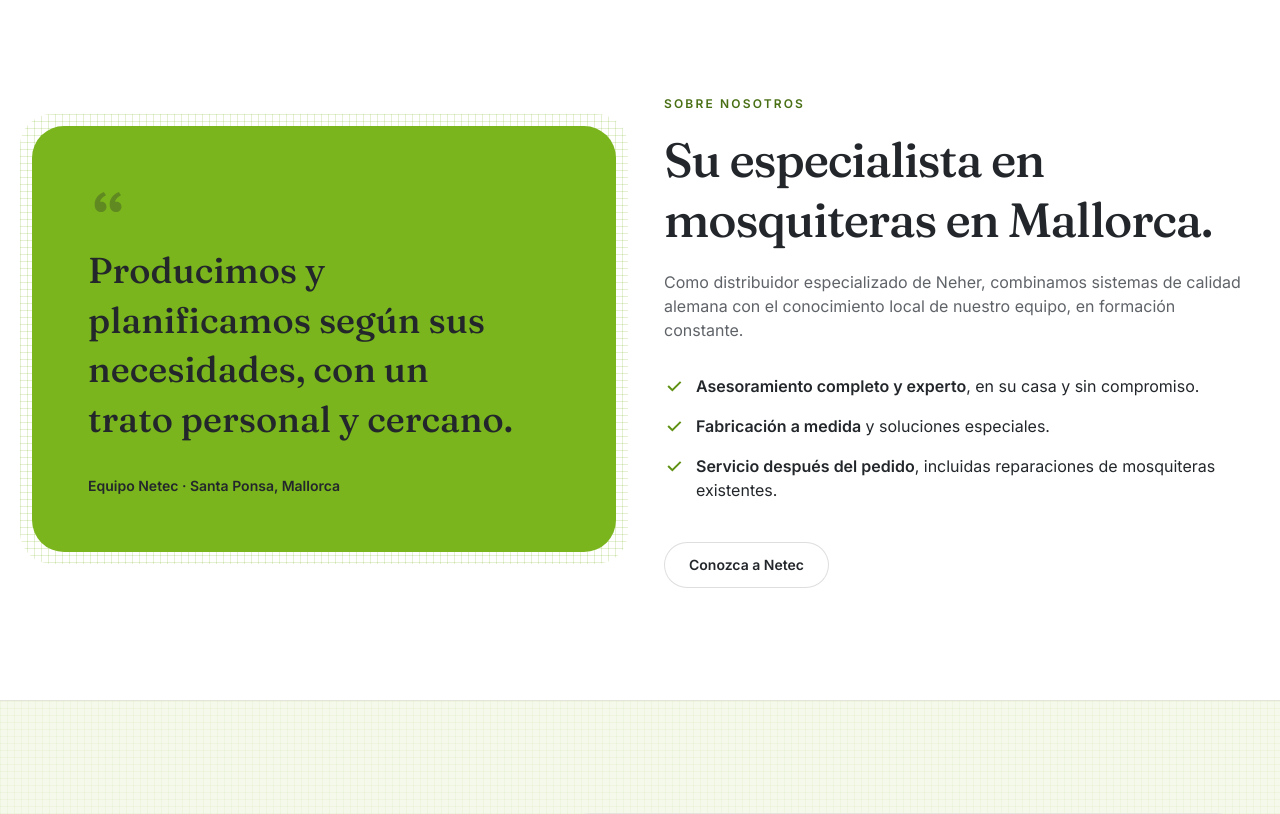
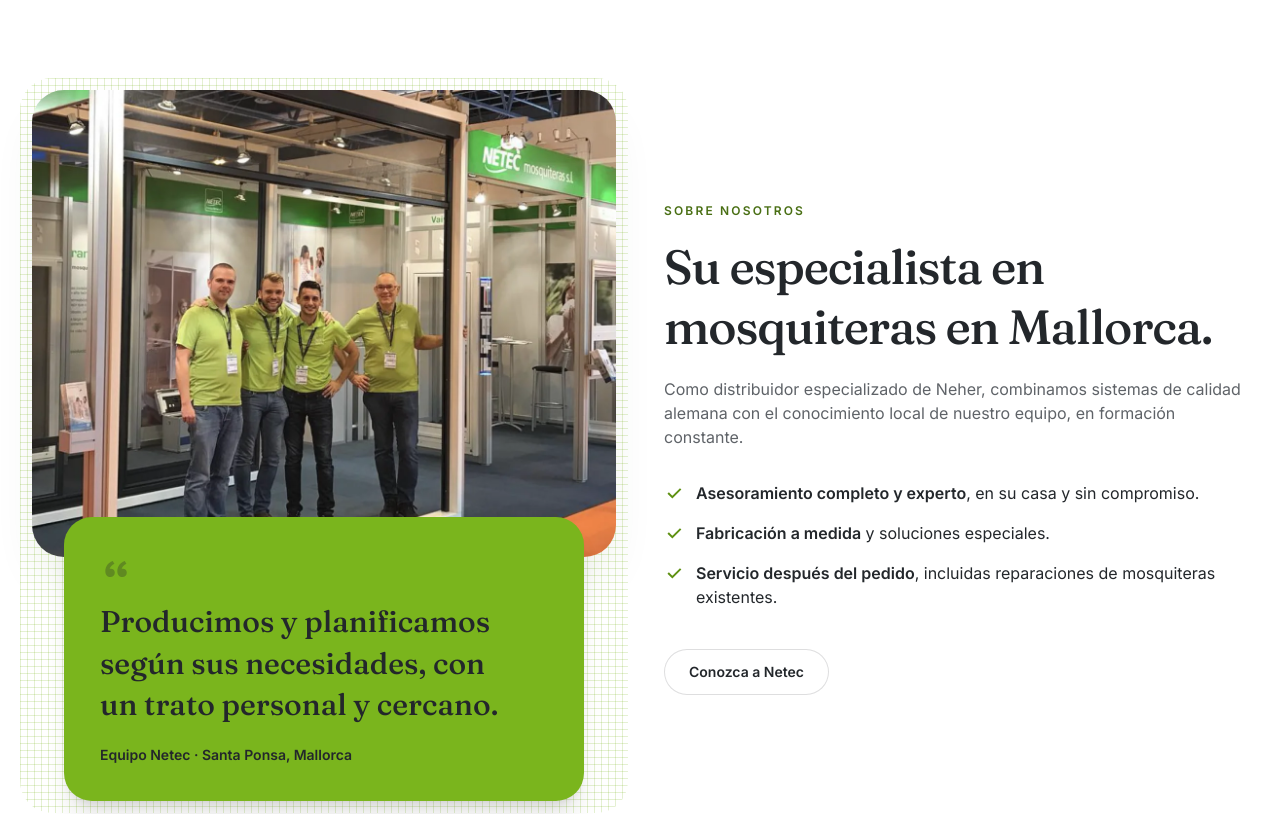
Before and after one commit to malledirekt/netec, a website: page public/index.html in a window 1280 px wide. Shown: the part 3740-4554 px from the top of the page. Drawn offline with nearby package versions, Linux system fonts and the light colour scheme; files that its build step writes are made by us from their sources.

Commit message:
Teamfoto in der Sektion Sobre nosotros
Co-Authored-By: Claude Opus 5.5 <noreply@anthropic.com>
Claude-Session: https://claude.ai/code/session_01EvGq64qTNduMKCjZVyMghb

```diff
--- a/public/index.html
+++ b/public/index.html
@@ -282,10 +282,11 @@
         <div class="mx-auto grid max-w-7xl items-center gap-12 px-5 py-20 lg:grid-cols-2 lg:px-8 lg:py-28">
           <figure class="relative" data-reveal>
             <div class="mesh absolute -inset-3 rounded-[2rem] text-netec-500/20" aria-hidden="true"></div>
-            <blockquote class="relative rounded-[2rem] bg-netec-500 p-10 text-ink sm:p-14">
-              <svg class="size-10 text-ink/30" viewBox="0 0 24 24" fill="currentColor" aria-hidden="true"><path d="M9.5 6C6 7.4 4 10.2 4 13.6 4 16.2 5.6 18 7.8 18c1.9 0 3.3-1.4 3.3-3.2 0-1.8-1.3-3-3-3-.3 0-.7 0-.9.1.4-1.6 1.8-3.1 3.6-3.9L9.5 6Zm9 0C15 7.4 13 10.2 13 13.6c0 2.6 1.6 4.4 3.8 4.4 1.9 0 3.3-1.4 3.3-3.2 0-1.8-1.3-3-3-3-.3 0-.7 0-.9.1.4-1.6 1.8-3.1 3.6-3.9L18.5 6Z"/></svg>
-              <p class="mt-6 font-display text-3xl leading-snug font-medium text-balance sm:text-4xl">Producimos y planificamos según sus necesidades, con un trato personal y cercano.</p>
-              <figcaption class="mt-8 text-sm font-semibold">Equipo Netec · Santa Ponsa, Mallorca</figcaption>
+            <img src="/img/fotos/equipo.webp" alt="El equipo de Netec en su stand de feria" class="relative aspect-[5/4] w-full rounded-[2rem] object-cover shadow-2xl shadow-netec-900/10" width="1200" height="960" loading="lazy" />
+            <blockquote class="relative mx-4 -mt-10 rounded-[1.75rem] bg-netec-500 p-7 text-ink shadow-xl sm:mx-8 sm:p-9">
+              <svg class="size-8 text-ink/30" viewBox="0 0 24 24" fill="currentColor" aria-hidden="true"><path d="M9.5 6C6 7.4 4 10.2 4 13.6 4 16.2 5.6 18 7.8 18c1.9 0 3.3-1.4 3.3-3.2 0-1.8-1.3-3-3-3-.3 0-.7 0-.9.1.4-1.6 1.8-3.1 3.6-3.9L9.5 6Zm9 0C15 7.4 13 10.2 13 13.6c0 2.6 1.6 4.4 3.8 4.4 1.9 0 3.3-1.4 3.3-3.2 0-1.8-1.3-3-3-3-.3 0-.7 0-.9.1.4-1.6 1.8-3.1 3.6-3.9L18.5 6Z"/></svg>
+              <p class="mt-4 font-display text-2xl leading-snug font-medium text-balance sm:text-3xl">Producimos y planificamos según sus necesidades, con un trato personal y cercano.</p>
+              <figcaption class="mt-5 text-sm font-semibold">Equipo Netec · Santa Ponsa, Mallorca</figcaption>
             </blockquote>
           </figure>
           <div>
```
Also changed, not shown: public/img/fotos/equipo.webp (added).
